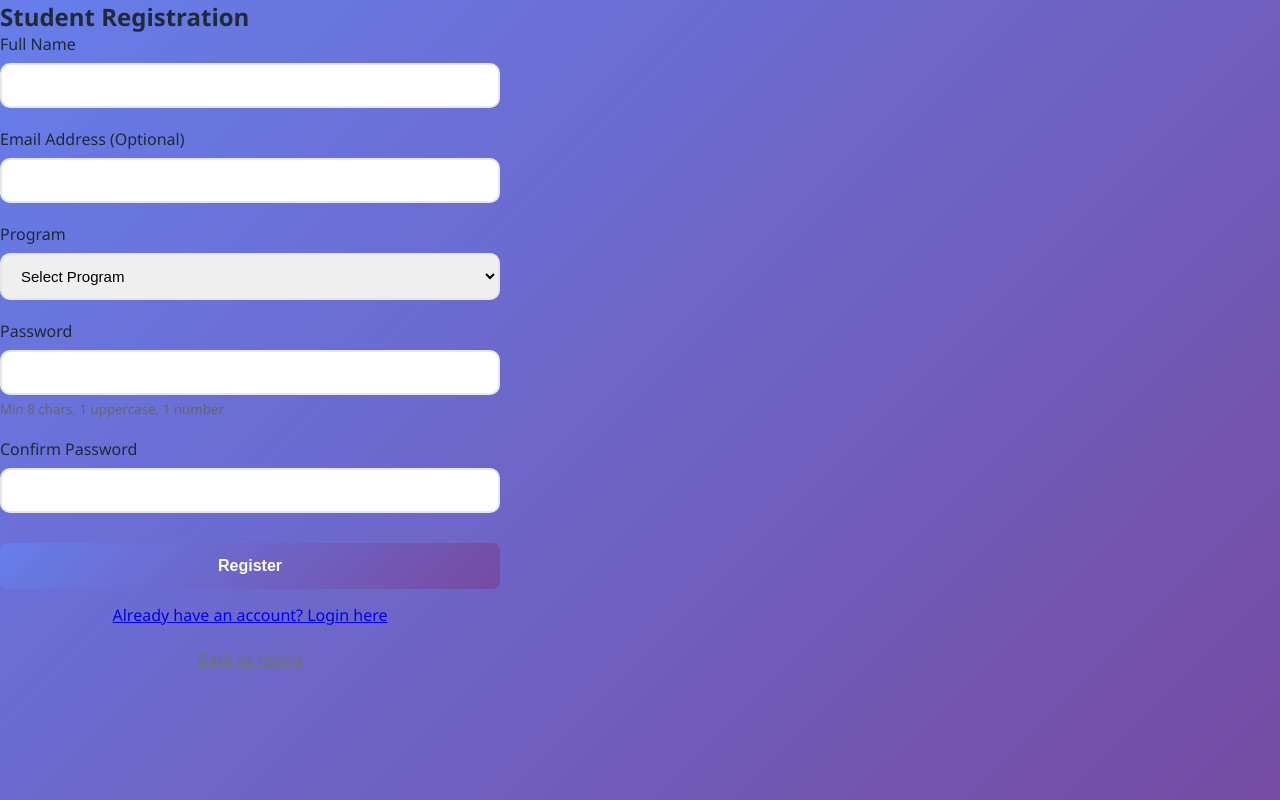
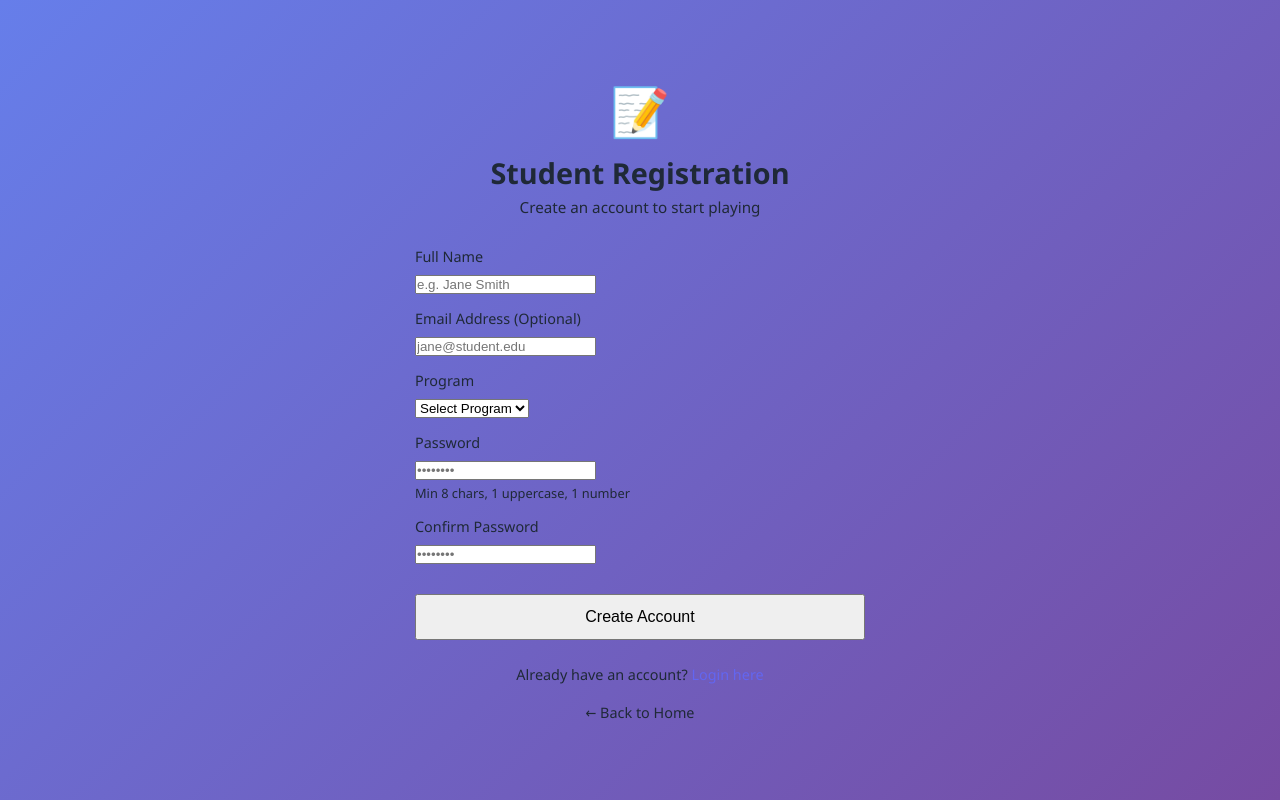
Before and after one commit to ashishkumar-india/CrossWord-next, a Next.js app: page /auth/student/register in a window 1280 px wide. Built offline with nearby package versions, Linux system fonts and the light colour scheme.

Commit message:
Redesign Student and Teacher Auth pages with glassmorphism

```diff
--- a/app/auth/student/register/page.tsx
+++ b/app/auth/student/register/page.tsx
@@ -36,51 +36,67 @@ export default function StudentRegister() {
     };
 
     return (
-        <div className="login-container">
-            <div className="login-box" style={{ maxWidth: '500px' }}>
-                <div className="login-header">
-                    <h2>Student Registration</h2>
+        <div style={{
+            minHeight: '100vh',
+            display: 'flex',
+            alignItems: 'center',
+            justifyContent: 'center',
+            padding: '20px',
+            position: 'relative'
+        }}>
+            <div className="glass-card" style={{ width: '100%', maxWidth: '450px', position: 'relative', zIndex: 10 }}>
+                <div style={{ textAlign: 'center', marginBottom: '30px' }}>
+                    <div style={{ fontSize: '3rem', marginBottom: '10px' }}>📝</div>
+                    <h2 style={{ fontSize: '1.8rem', color: 'var(--dark)', margin: 0 }}>Student Registration</h2>
+                    <p style={{ color: 'var(--gray)', fontSize: '0.95rem', marginTop: '5px' }}>Create an account to start playing</p>
                 </div>
-                <form onSubmit={handleSubmit} className="login-form">
-                    {error && <div className="error-message">{error}</div>}
-                    {success && <div className="success-message">{success}</div>}
 
-                    <div className="form-group">
-                        <label>Full Name</label>
-                        <input type="text" name="name" required />
+                <form onSubmit={handleSubmit} style={{ display: 'flex', flexDirection: 'column', gap: '15px' }}>
+                    {error && <div className="error-message" style={{ margin: 0 }}>{error}</div>}
+                    {success && <div className="success-message" style={{ margin: 0 }}>{success}</div>}
+
+                    <div>
+                        <label style={{ display: 'block', marginBottom: '6px', fontSize: '0.9rem', fontWeight: 500 }}>Full Name</label>
+                        <input type="text" name="name" required className="modern-input" placeholder="e.g. Jane Smith" />
                     </div>
-                    <div className="form-group">
-                        <label>Email Address (Optional)</label>
-                        <input type="email" name="email" />
+
+                    <div>
+                        <label style={{ display: 'block', marginBottom: '6px', fontSize: '0.9rem', fontWeight: 500 }}>Email Address (Optional)</label>
+                        <input type="email" name="email" className="modern-input" placeholder="jane@student.edu" />
                     </div>
-                    <div className="form-group">
-                        <label>Program</label>
-                        <select name="program" required>
+
+                    <div>
+                        <label style={{ display: 'block', marginBottom: '6px', fontSize: '0.9rem', fontWeight: 500 }}>Program</label>
+                        <select name="program" required className="modern-input">
                             <option value="">Select Program</option>
                             <option value="MSc AI">MSc AI</option>
                             <option value="MSc CS">MSc CS</option>
                         </select>
                     </div>
-                    <div className="form-group">
-                        <label>Password</label>
-                        <input type="password" name="password" required />
-                        <small style={{ color: '#666', display: 'block', marginTop: 5 }}>
+
+                    <div>
+                        <label style={{ display: 'block', marginBottom: '6px', fontSize: '0.9rem', fontWeight: 500 }}>Password</label>
+                        <input type="password" name="password" required className="modern-input" placeholder="••••••••" />
+                        <small style={{ color: 'var(--gray)', display: 'block', marginTop: 4, fontSize: '0.8rem' }}>
                             Min 8 chars, 1 uppercase, 1 number
                         </small>
                     </div>
-                    <div className="form-group">
-                        <label>Confirm Password</label>
-                        <input type="password" name="confirm_password" required />
+
+                    <div>
+                        <label style={{ display: 'block', marginBottom: '6px', fontSize: '0.9rem', fontWeight: 500 }}>Confirm Password</label>
+                        <input type="password" name="confirm_password" required className="modern-input" placeholder="••••••••" />
                     </div>
 
-                    <button type="submit" disabled={loading} className="btn btn-primary" style={{ width: '100%' }}>
-                        {loading ? 'Registering...' : 'Register'}
+                    <button type="submit" disabled={loading} className="btn-modern primary" style={{ width: '100%', padding: '12px', marginTop: '15px', fontSize: '1rem' }}>
+                        {loading ? 'Registering...' : 'Create Account'}
                     </button>
                 </form>
-                <div style={{ marginTop: 15, textAlign: 'center' }}>
-                    <a href="/auth/student/login">Already have an account? Login here</a>
+
+                <div style={{ marginTop: '25px', textAlign: 'center', fontSize: '0.9rem' }}>
+                    <span style={{ color: 'var(--gray)' }}>Already have an account? </span>
+                    <a href="/auth/student/login" style={{ color: 'var(--primary)', textDecoration: 'none', fontWeight: 500 }}>Login here</a>
                     <br /><br />
-                    <a href="/" style={{ color: '#6b7280' }}>Back to Home</a>
+                    <a href="/" style={{ color: 'var(--gray)', textDecoration: 'none' }}>&larr; Back to Home</a>
                 </div>
             </div>
         </div>
```
Also changed, not shown: app/auth/student/login/page.tsx (+33 -20 lines), app/auth/teacher/login/page.tsx (+30 -18 lines), app/auth/teacher/register/page.tsx (+40 -25 lines).
